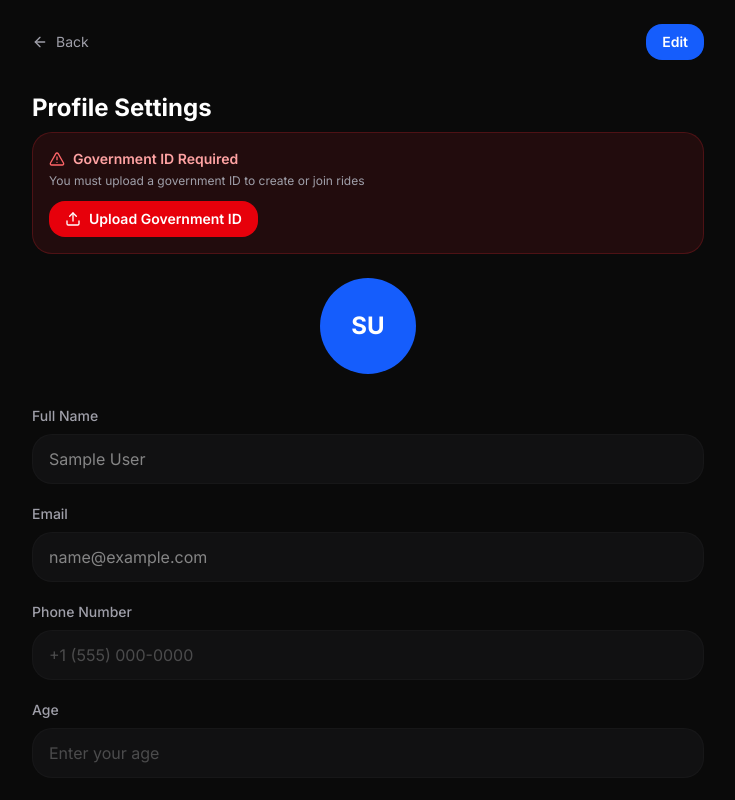
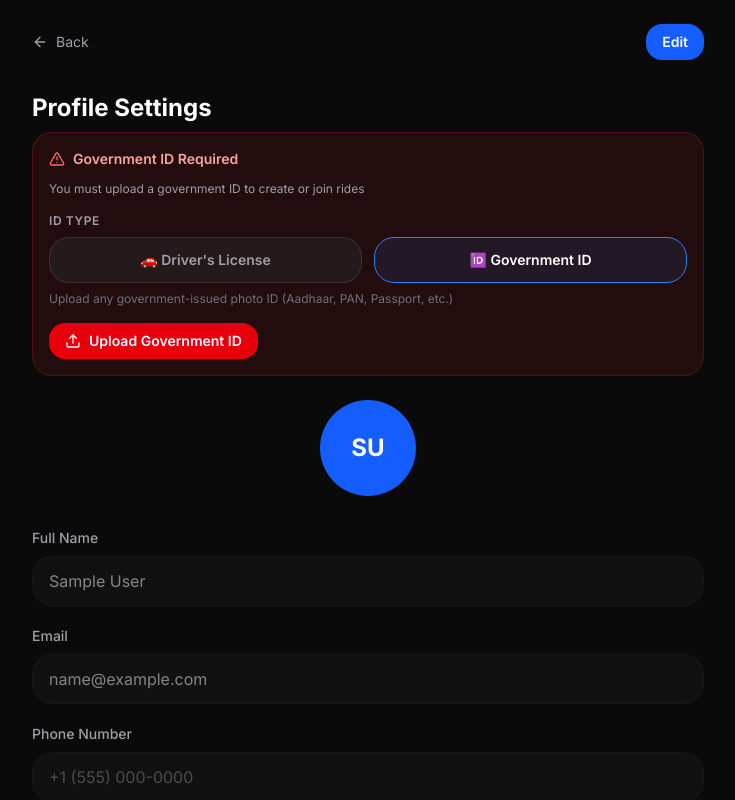
Before and after one commit to therightwinger/uniride, a Next.js app: page /settings/profile in a window 1280 px wide. Shown: the top 800 px of the page, without its empty margins (272-1007 px from the left). Built offline with nearby package versions, Linux system fonts and the light colour scheme; no server answers; sample sign-in values are in the browser's storage.

Commit message:
Add ID type selection: users can choose between driver's license or government ID

```diff
--- a/app/rides/create/page.tsx
+++ b/app/rides/create/page.tsx
@@ -672,16 +672,7 @@ export default function CreateRidePage() {
                 <div className="grid grid-cols-2 gap-3">
                   <button
                     type="button"
-                    onClick={() => {
-                      const userStr = localStorage.getItem("currentUser")
-                      const user = userStr ? JSON.parse(userStr) : null
-                      // Admins can select any ride type, or users with driver's license
-                      if (user?.role !== "admin" && user?.idType !== "license") {
-                        alert("You need a driver's license to offer rides in your own vehicle. Please register with a driver's license or choose 'Shared Cab'.")
-                        return
-                      }
-                      setRideType("own")
-                    }}
+                    onClick={() => setRideType("own")}
                     className={cn(
                       "py-3 px-4 rounded-xl border text-sm font-semibold transition-all",
                       rideType === "own"
--- a/app/settings/profile/page.tsx
+++ b/app/settings/profile/page.tsx
@@ -15,6 +15,7 @@ export default function ProfileSettingsPage() {
   const [isSaving, setIsSaving] = useState(false)
   const [isUploadingId, setIsUploadingId] = useState(false)
   const [currentUser, setCurrentUser] = useState<any>(null)
+  const [idType, setIdType] = useState<"license" | "other">("other")
   const [formData, setFormData] = useState({
     name: "",
     email: "",
@@ -29,6 +30,7 @@ export default function ProfileSettingsPage() {
     if (userStr) {
       const user = JSON.parse(userStr)
       setCurrentUser(user)
+      setIdType(user.idType || "other")
       setFormData({
         name: user.name || "",
         email: user.email || "",
@@ -80,17 +82,22 @@ export default function ProfileSettingsPage() {
 
     setIsUploadingId(true)
 
-    const result = await uploadGovernmentId(currentUser.id, file)
+    const result = await uploadGovernmentId(currentUser.id, file, idType)
 
     if (result.success) {
       // Update local user status
-      const updatedUser = { ...currentUser, status: "pending", submittedAt: new Date().toISOString() }
+      const updatedUser = {
+        ...currentUser,
+        status: "pending",
+        idType: idType,
+        submittedAt: new Date().toISOString()
+      }
       localStorage.setItem("currentUser", JSON.stringify(updatedUser))
       setCurrentUser(updatedUser)
 
       toast({
         title: "ID uploaded",
-        description: "Your government ID has been submitted for verification."
+        description: `Your ${idType === "license" ? "driver's license" : "government ID"} has been submitted for verification.`
       })
     } else {
       toast({
@@ -146,16 +153,53 @@ export default function ProfileSettingsPage() {
         {/* No ID Warning */}
         {currentUser && !currentUser.govIdImage && (
           <div className="mb-6 p-4 rounded-xl border bg-red-500/10 border-red-500/20">
-            <div className="flex items-center gap-2">
+            <div className="flex items-center gap-2 mb-3">
               <AlertTriangle className="w-4 h-4 text-red-400" />
               <p className="text-sm font-semibold text-red-300">
                 Government ID Required
               </p>
             </div>
-            <p className="text-xs text-zinc-400 mt-1">
+            <p className="text-xs text-zinc-400 mb-4">
               You must upload a government ID to create or join rides
             </p>
-            <label className="mt-3 inline-flex items-center gap-2 px-4 py-2 rounded-lg bg-red-600 hover:bg-red-500 text-sm font-semibold cursor-pointer transition-colors">
+
+            {/* ID Type Selection */}
+            <div className="mb-4">
+              <p className="text-xs font-semibold text-zinc-400 uppercase tracking-wider mb-2">
+                ID Type
+              </p>
+              <div className="grid grid-cols-2 gap-3">
+                <button
+                  type="button"
+                  onClick={() => setIdType("license")}
+                  className={`py-3 px-4 rounded-xl border text-sm font-semibold transition-all ${
+                    idType === "license"
+                      ? "border-blue-500 bg-blue-500/10 text-white"
+                      : "border-white/10 bg-zinc-800/50 text-zinc-400 hover:border-white/20"
+                  }`}
+                >
+                  🚗 Driver's License
+                </button>
+                <button
+                  type="button"
+                  onClick={() => setIdType("other")}
+                  className={`py-3 px-4 rounded-xl border text-sm font-semibold transition-all ${
+                    idType === "other"
+                      ? "border-blue-500 bg-blue-500/10 text-white"
+                      : "border-white/10 bg-zinc-800/50 text-zinc-400 hover:border-white/20"
+                  }`}
+                >
+                  🆔 Government ID
+                </button>
+              </div>
+              <p className="text-xs text-zinc-500 mt-2">
+                {idType === "license"
+                  ? "Upload your driver's license to offer rides in your own vehicle"
+                  : "Upload any government-issued photo ID (Aadhaar, PAN, Passport, etc.)"}
+              </p>
+            </div>
+
+            <label className="inline-flex items-center gap-2 px-4 py-2 rounded-lg bg-red-600 hover:bg-red-500 text-sm font-semibold cursor-pointer transition-colors">
               <input
                 type="file"
                 accept="image/*,.pdf"
@@ -171,7 +215,7 @@ export default function ProfileSettingsPage() {
               ) : (
                 <>
                   <Upload className="w-4 h-4" />
-                  Upload Government ID
+                  Upload {idType === "license" ? "Driver's License" : "Government ID"}
                 </>
               )}
             </label>
```
